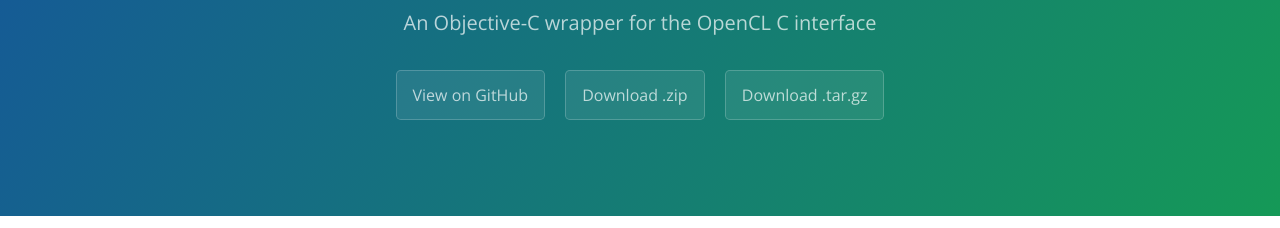
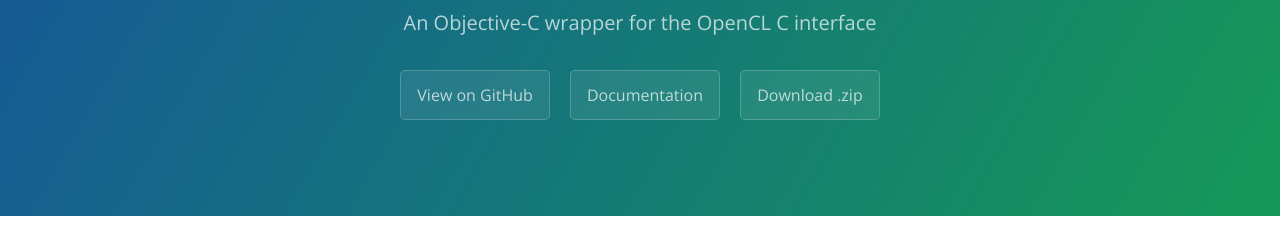
Before and after one commit to janten/OpenCLKit, a plain HTML site: page index.html in a window 1280 px wide. Shown: the part 167-395 px from the top of the page. Drawn offline with nearby package versions, Linux system fonts and the light colour scheme.

Commit message:
Add documentation link

```diff
--- a/index.html
+++ b/index.html
@@ -14,8 +14,8 @@
       <h1 class="project-name">OpenCLKit</h1>
       <h2 class="project-tagline">An Objective-C wrapper for the OpenCL C interface</h2>
       <a href="https://github.com/janten/OpenCLKit" class="btn">View on GitHub</a>
+      <a href="https://github.com/janten/OpenCLKit/doc/1.0" class="btn">Documentation</a>
       <a href="https://github.com/janten/OpenCLKit/zipball/master" class="btn">Download .zip</a>
-      <a href="https://github.com/janten/OpenCLKit/tarball/master" class="btn">Download .tar.gz</a>
     </section>
 
     <section class="main-content">
```
